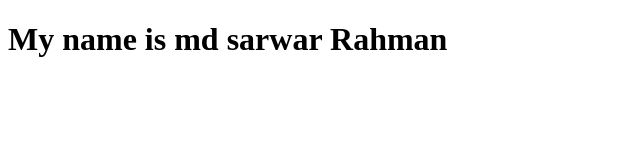
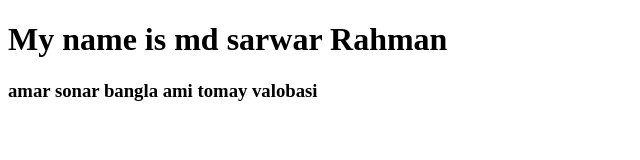
Before and after one commit to sarwarrahman29/my-second-repo, a plain HTML site: page index.html in a window 1280 px wide. Shown: the whole page, without its empty margins (0-640 px from the left). Drawn offline with Linux system fonts and the light colour scheme.

Commit message:
my new word

```diff
--- a/index.html
+++ b/index.html
@@ -9,6 +9,7 @@
 <body>
 
     <h1>My name is md sarwar Rahman</h1>
+    <h3>amar sonar bangla ami tomay valobasi</h3>
 
 </body>
 </html>
```
